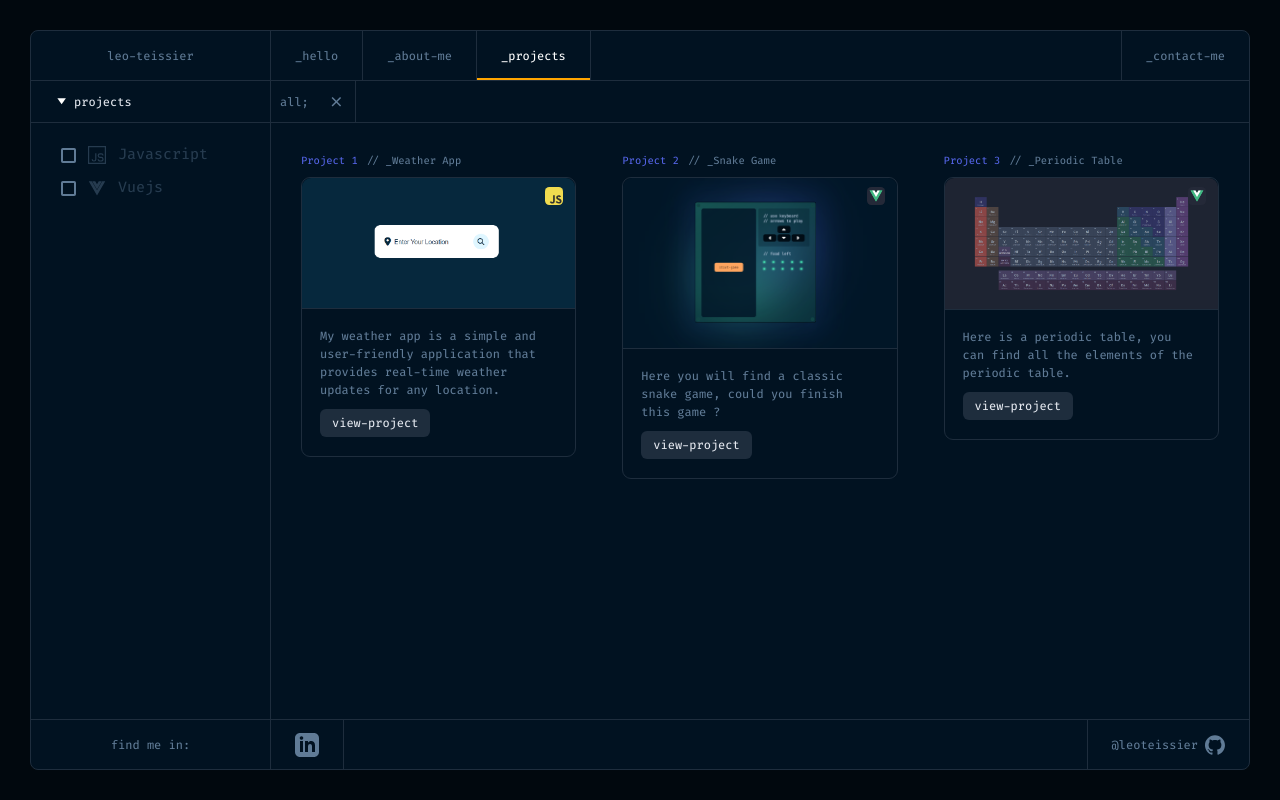
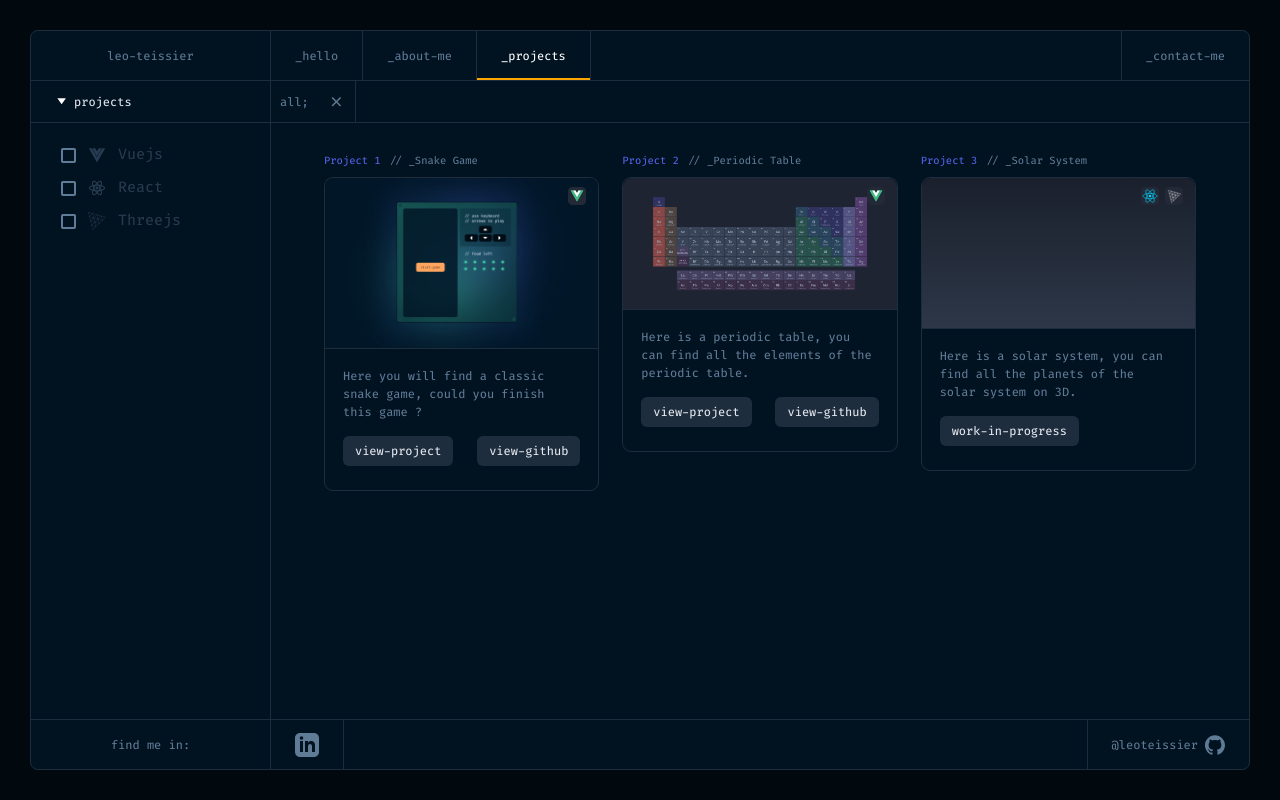
Before and after one commit to leoteissier/portfolioV3, a Nuxt app: page /projects in a window 1280 px wide. Built offline with nearby package versions, Linux system fonts and the light colour scheme.

Commit message:
update : delete weather App

```diff
--- a/developer.json
+++ b/developer.json
@@ -92,25 +92,28 @@
     },
     "projects": [
         {
-            "title": "_Weather App",
-            "description": "My weather app is a simple and user-friendly application that provides real-time weather updates for any location.",
-            "img": "/images/projects/weatherApp.png",
-            "tech": ["javascript"],
-            "url": "https://weatherapp.leoteissier.fr"
-        },
-        {
             "title": "_Snake Game",
             "description": "Here you will find a classic snake game, could you finish this game ?",
             "img": "/images/projects/snakeGame.png",
             "tech": ["vuejs"],
-            "url": "https://snakegame.leoteissier.fr"
+            "url": "https://snakegame.leoteissier.fr",
+            "github": "https://github.com/leoteissier/snakegame"
         },
         {
             "title": "_Periodic Table",
             "description": "Here is a periodic table, you can find all the elements of the periodic table.",
             "img": "/images/projects/periodicTable.png",
             "tech": ["vuejs"],
-            "url": "https://periodic-table.leoteissier.fr"
+            "url": "https://periodic-table.leoteissier.fr",
+            "github": "https://github.com/leoteissier/periodicTable"
+        },
+        {
+            "title": "_Solar System",
+            "description": "Here is a solar system, you can find all the planets of the solar system on 3D.",
+            "img": "",
+            "tech": ["react", "threejs"],
+            "url": "",
+            "github": ""
         }
     ]
 }
--- a/pages/projects/index.vue
+++ b/pages/projects/index.vue
@@ -53,6 +53,7 @@ function filterProjects(tech: string) {
   projects.value = filterProjectsBy(filters.value);
 }
 
+const filtersKey = computed(() => filters.value.join(','));
 
 function filterProjectsBy(filters: string[]) {
   if (filters.includes('all')) {
@@ -141,13 +142,14 @@ function fadeDelay(key: number) {
       </div>
 
       <!-- projects -->
-      <div data-aos="fade-up"  class="flex flex-wrap justify-between w-full h-full py-4 px-10 lg:p-10 overflow-y-scroll scrollbar">
+      <div data-aos="fade-up"  class="flex flex-wrap justify-evenly w-full h-full py-4 px-10 lg:p-10 overflow-y-scroll scrollbar">
 
-        <div v-if="projects.length > 0" v-for="(project, key, index) in projects" :key="key" class="w-full mb-4 lg:w-[30%] lg:h-fit" :data-aos="fadeDirection()" :data-aos-delay="fadeDelay(key)">
+        <transition-group v-if="projects.length > 0" name="fade" tag="div" :key="filtersKey" class="flex flex-wrap justify-evenly">
+
+          <div v-for="(project, key) in projects" :key="key" class="w-full mb-4 lg:w-[30%] lg:h-fit" :data-aos="fadeDirection()" :data-aos-delay="fadeDelay(key)">
             <!-- title -->
             <span class="flex text-sm mb-3">
-            <h3 v-if="index == null" class="text-accent mr-3">Project {{ key + 1 }}</h3>
-            <h3 v-else class="mr-3">Project {{ index + 1 }}</h3>
+              <h3 class="text-accent mr-3">Project {{ key + 1 }}</h3>
               <h4 class="text-menu-text"> // {{ project.title }}</h4>
             </span>
 
@@ -157,19 +159,32 @@ function fadeDelay(key: number) {
                 <div class="absolute flex right-3 top-3">
                   <img v-for="tech in project.tech" :key="tech" :src="'/svg/techs/filled/' + tech + '.svg'" alt="" class="w-6 h-6 mx-1 hover:opacity-75">
                 </div>
-              <img :src="project.img" alt="" class="rounded-t-xl">
+                <img v-if="project.img" :src="project.img" alt="" class="rounded-t-xl">
+                <div v-else class="in-progess-background rounded-t-xl"></div>
               </div>
 
               <div class="pb-8 pt-6 px-6 border-top">
                 <p class="text-menu-text mb-5">
                   {{ project.description }}
                 </p>
-              <a :href="project.url" target="_blank" class="bg-border hover:bg-secondary-dark text-text py-2 px-4 w-fit rounded-lg">
+                <div class="flex justify-between">
+                  <a v-if="project.url != ''" :href="project.url" target="_blank" class="bg-border hover:bg-secondary-dark text-text py-2 px-4 w-fit rounded-lg">
                     view-project
+                  </a>
+
+                  <p v-else class="bg-border hover:bg-secondary-dark text-text py-2 px-4 w-fit rounded-lg">
+                    work-in-progress
+                  </p>
+
+                  <a v-if="project.github" :href="project.github" target="_blank" class="bg-border hover:bg-secondary-dark text-text py-2 px-4 w-fit rounded-lg ml-2">
+                    view-github
                   </a>
                 </div>
               </div>
             </div>
+          </div>
+
+        </transition-group>
 
         <div v-else class="flex flex-col text-menu-text my-5 h-full justify-center items-center">
           <span class="flex justify-center text-4xl pb-3">
@@ -189,6 +204,11 @@ function fadeDelay(key: number) {
 </template>
 
 <style scoped>
+
+.in-progess-background {
+  background: linear-gradient(180deg, #1a202c 0%, #2d3748 100%);
+  height: 150px;
+}
 
 input[type="checkbox"] {
   appearance: none;
```
Lines whose indentation alone changed are shown as unchanged.
